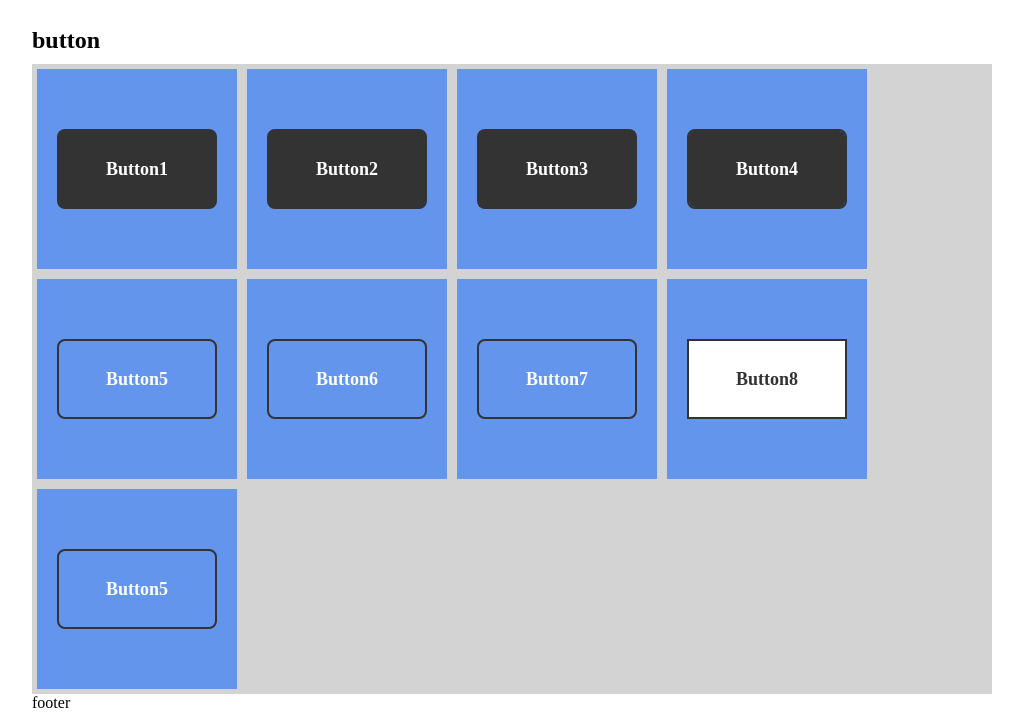
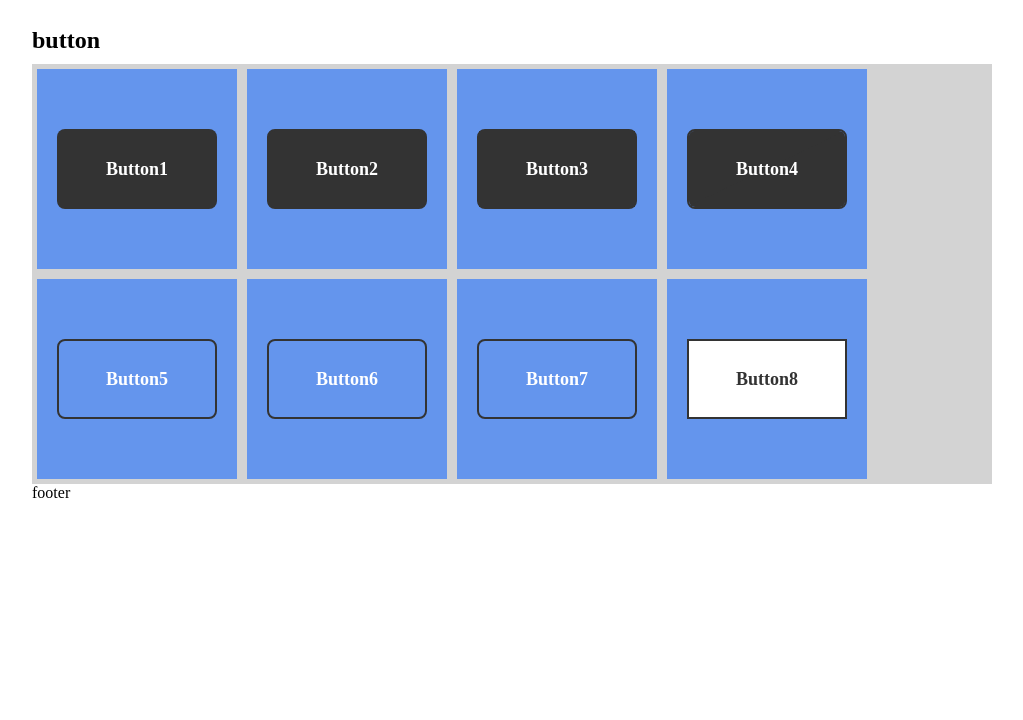
Before and after one commit to nvminhtu/Practices_Frontend, a plain HTML site: page css3-hover-animation/index.html in a window 1280 px wide. Shown: the part 423-1143 px from the top of the page, without its empty margins (128-1151 px from the left). After the commit the page ends 933 px from the top, so only its background shows below. Drawn offline with Linux system fonts and the light colour scheme.

Commit message:
remove button

```diff
--- a/css3-hover-animation/index.html
+++ b/css3-hover-animation/index.html
@@ -73,9 +73,6 @@
         <div class="flex_item_13">
           <a href="#" class="button button8"><span>other side</span><span>Button8</span></a>
         </div><!--  /.flex_item_13 -->
-        <div class="flex_item_10">
-          <a href="#" class="button button5">Button5</a>
-        </div><!--  /.flex_item_10 -->
       </div><!--  /.inner_button -->
     </section>
     <footer id="footer">
```
